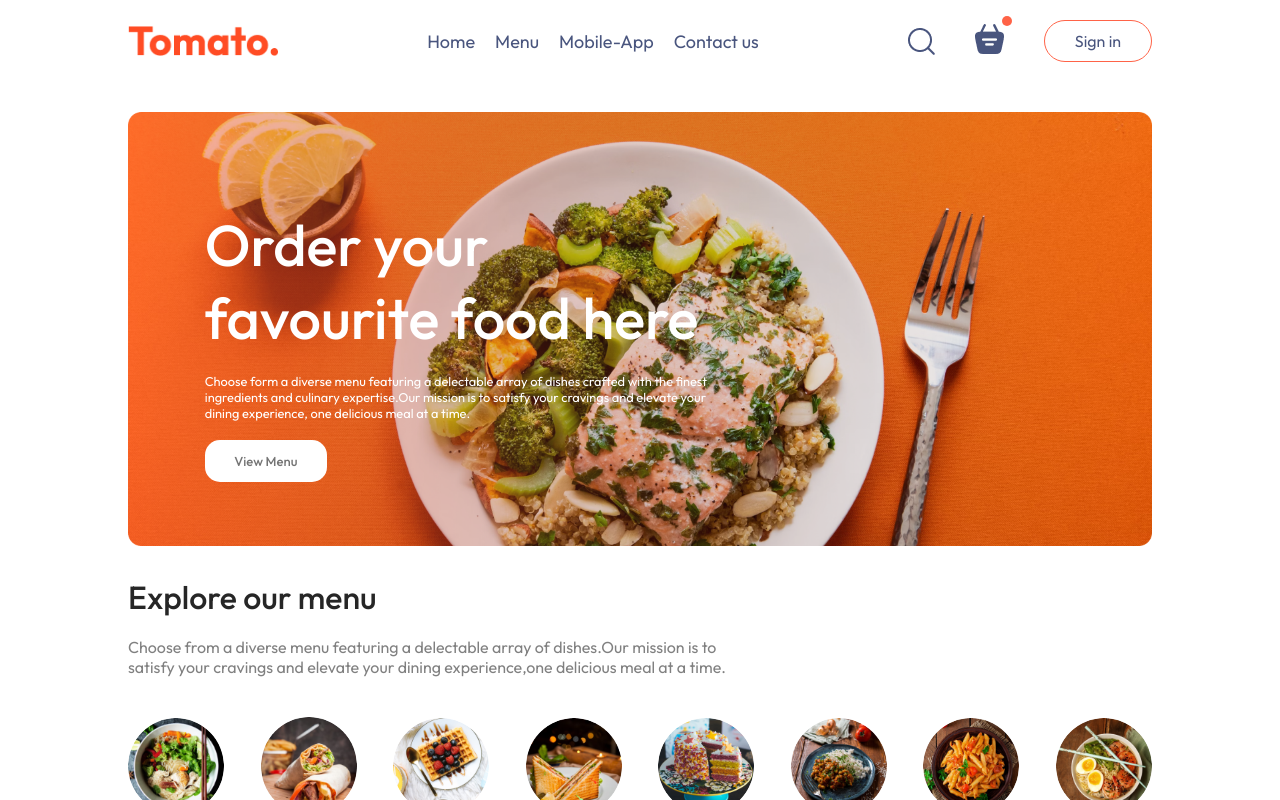
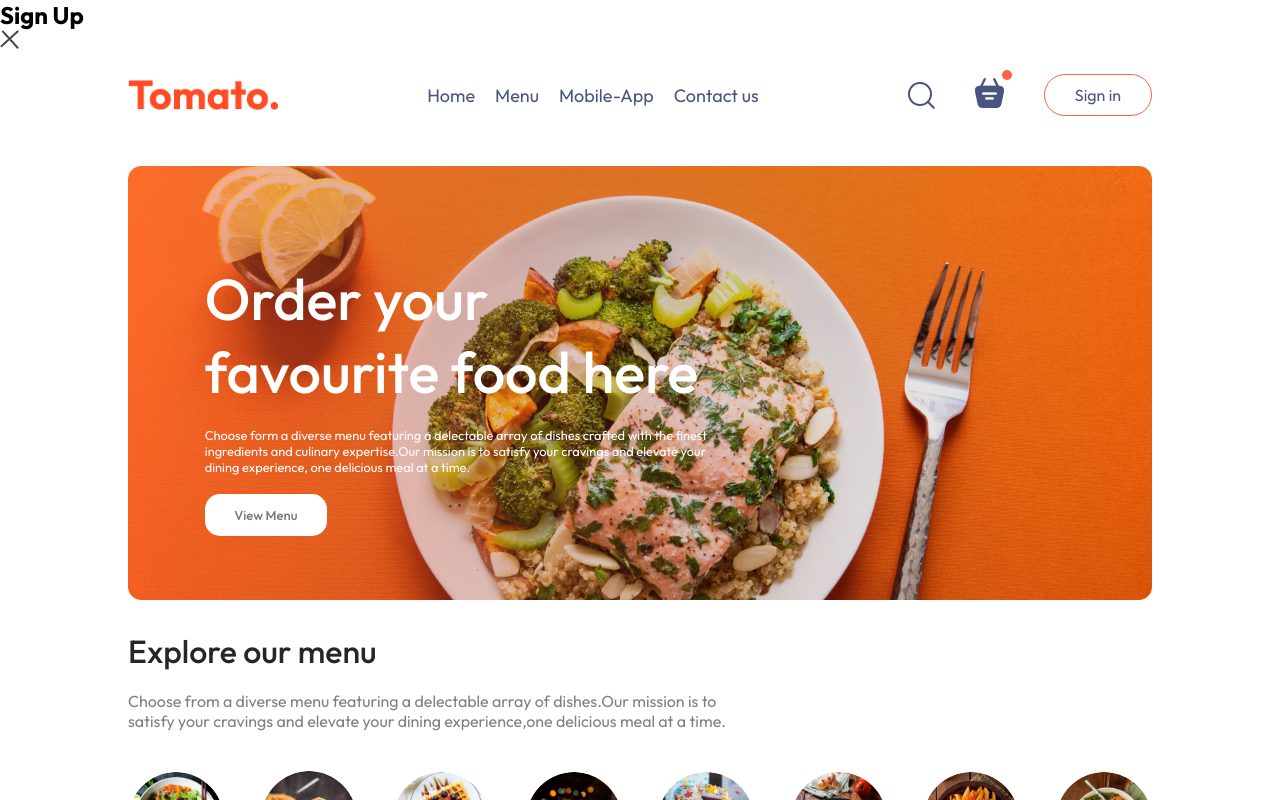
Before and after one commit to Mosayeb09/FOOD_CAN_GO, a React (Vite) app in the folder frontend/: page / in a window 1280 px wide. Both pictures are taken after a click on the button "Sign in". Shown: the top 800 px of the page. Built offline with nearby package versions, Linux system fonts and the light colour scheme.

Commit message:
loging popup function

```diff
--- a/frontend/src/App.jsx
+++ b/frontend/src/App.jsx
@@ -4,13 +4,19 @@ import Home from "./Pages/Home/Home";
 import Cart from "./Pages/Cart/Cart";
 import PlaceOrder from "./Pages/PlaceOrder/PlaceOrder";
 import Footer from "./Component/Footer/Footer";
+import { useState } from "react";
+import LoginPopup from "./Component/LoginPopup/LoginPopup";
 
 
 const App = () => {
+  const [showForm,setshowForm]=useState(false)
   return (
     <>
+    {
+      showForm?<LoginPopup setshowForm={setshowForm}></LoginPopup>:<></>
+    }
     <div className="app" >
-      <Navbar></Navbar>
+      <Navbar setshowForm={setshowForm}></Navbar>
       <Routes>
         <Route path="/" element={<Home></Home>}></Route>
         <Route path="/cart" element={<Cart></Cart>}></Route>
--- /dev/null
+++ b/frontend/src/Component/LoginPopup/LoginPopup.jsx
@@ -0,0 +1,19 @@
+import { useState } from 'react';
+import './LoginPopup.css'
+import { assets } from '../../assets/assets';
+
+const LoginPopup = ({setshowForm}) => {
+    const [currentstate,setcurrentstate]=useState('Sign Up')
+    return (
+        <div className='loginpopup'>
+            <form className='login-popup-container'>
+                <div className="login-popup-title">
+                    <h2>{currentstate}</h2>
+                    <img onClick={()=>setshowForm(false)} src={assets.cross_icon} alt="" />
+                </div>
+            </form>
+        </div>
+    );
+};
+
+export default LoginPopup;
--- a/frontend/src/Component/Navbar/Navbar.jsx
+++ b/frontend/src/Component/Navbar/Navbar.jsx
@@ -1,17 +1,18 @@
 import './Navbar.css'
 import { assets } from './../../assets/assets';
 import { useState } from 'react';
+import { Link } from 'react-router-dom';
 
-const Navbar = () => {
+const Navbar = ({setshowForm}) => {
     const [menu,setMenu] = useState(' ')
     return (
         <div className='navbar'>
             <img src={assets.logo} alt="" className="logo" />
             <ul className="navbar-menu">
-                <li onClick={()=>setMenu('Home')} className={menu==='Home'?'active':''}>Home</li>
-                <li onClick={()=>setMenu('Menu')} className={menu==="Menu"?'active':''} >Menu</li>
-                <li onClick={()=>setMenu('Mobile-App')} className={menu==='Mobile-App'?'active':''} > Mobile-App </li>
-                <li onClick={()=>setMenu('Contact us')} className={menu==='Contact us'?'active':''}>Contact us</li>
+                <Link to={'/'} onClick={()=>setMenu('Home')} className={menu==='Home'?'active':''}>Home</Link>
+                <a href='#explore-menu' onClick={()=>setMenu('Menu')} className={menu==="Menu"?'active':''} >Menu</a>
+                <a href='#app-download' onClick={()=>setMenu('Mobile-App')} className={menu==='Mobile-App'?'active':''} > Mobile-App </a>
+                <a href='#footer' onClick={()=>setMenu('Contact us')} className={menu==='Contact us'?'active':''}>Contact us</a>
             </ul>
 
             <div className="navbar-right">
@@ -23,7 +24,7 @@ const Navbar = () => {
                     </div>
 
                 </div>
-                <button>Sign in</button>
+                <button onClick={()=>setshowForm(true)}>Sign in</button>
 
             </div>
 
--- a/frontend/src/index.css
+++ b/frontend/src/index.css
@@ -4,6 +4,7 @@
     margin: 0;
     box-sizing: border-box;
     font-family: Outfit;
+    scroll-behavior: smooth;
   }
   body{
     min-height: 100vh;
```
Also changed, not shown: frontend/src/Component/LoginPopup/LoginPopup.css (added).
